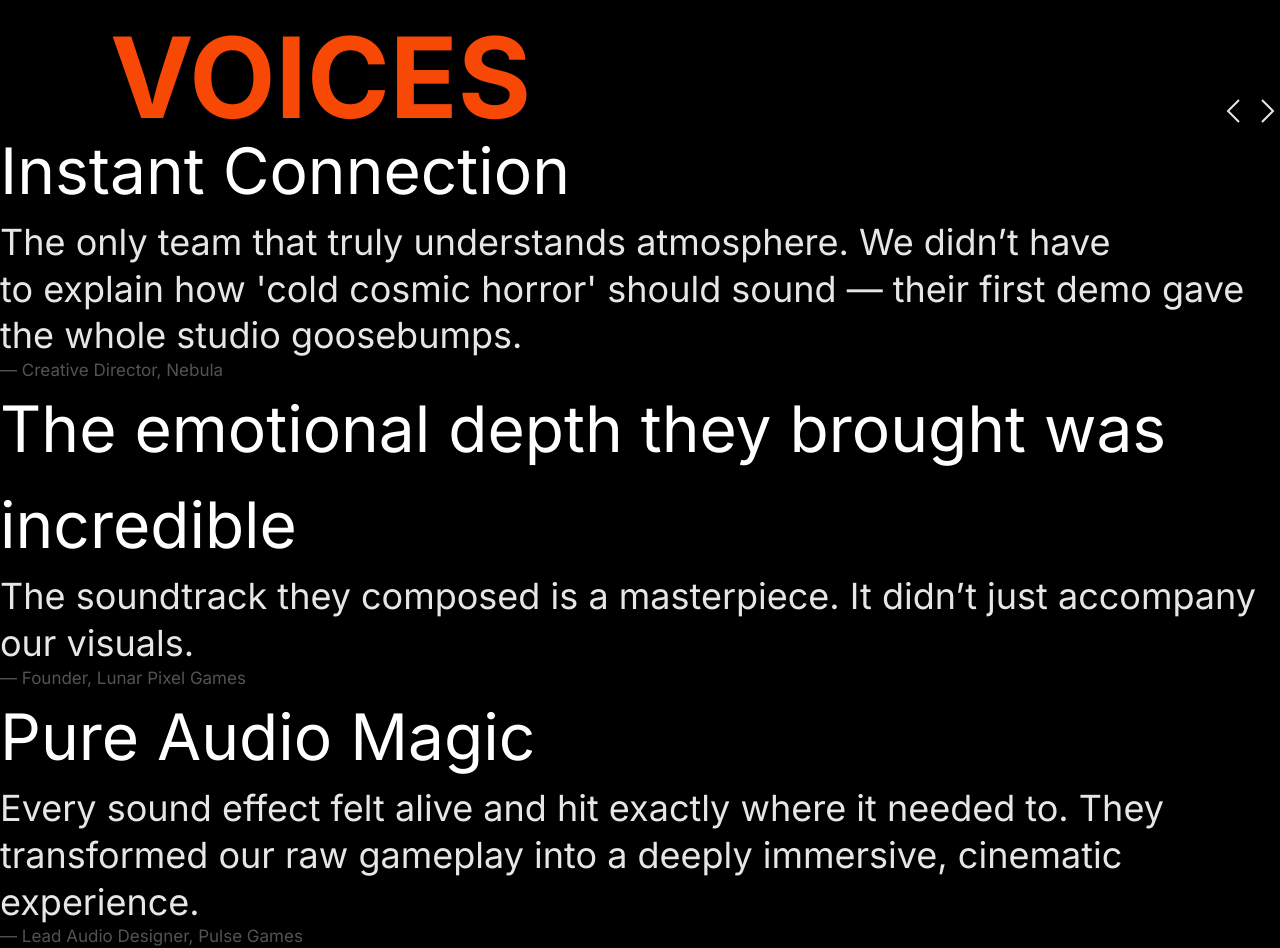
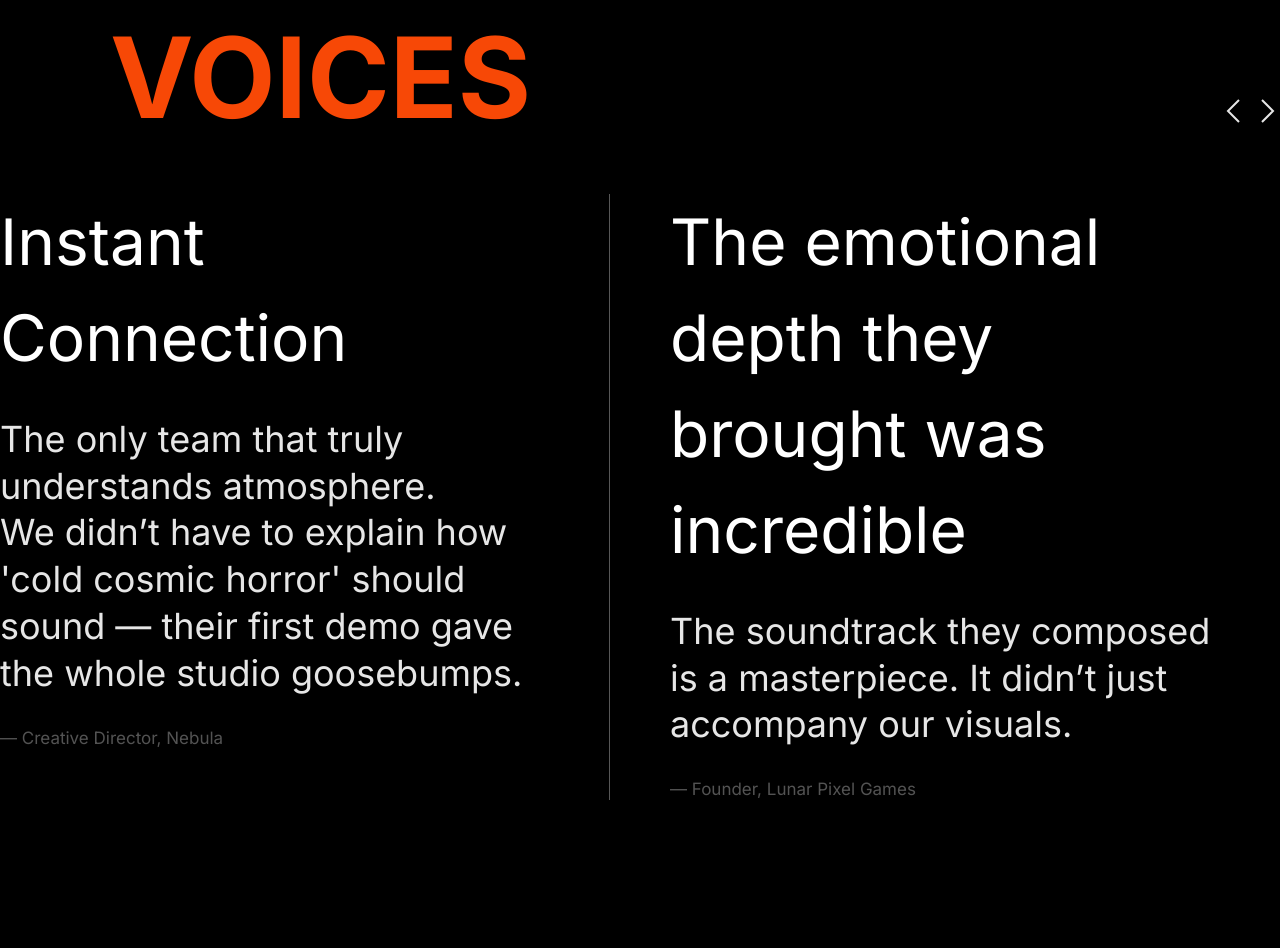
Before and after one commit to Gaskard/soundhalo, a React (Vite) app: page / in a window 1280 px wide. Shown: the part 4580-5528 px from the top of the page. After the commit the page ends 5380 px from the top, so only its background shows below. Built offline with nearby package versions, Linux system fonts and the light colour scheme.

Commit message:
feat(voices): add basic slider state and navigation layout

```diff
--- a/src/components/voices/Voices.tsx
+++ b/src/components/voices/Voices.tsx
@@ -1,20 +1,27 @@
 import './voices.scss'
+
+import type { IReviewsItem } from './Voices.types'
+
+import { useRef, useState } from 'react'
 
 import arrowLeft from './icons/arrowleft.svg'
 import arrowRight from './icons/arrowright.svg'
 
-const reviewData = [
+const reviewData: IReviewsItem[] = [
   {
+    id: 0,
     title: 'Instant Connection',
     text: 'The only team that truly understands atmosphere. We didn’t have to explain how \'cold cosmic horror\' should sound — their first demo gave the whole studio goosebumps.',
     author: '— Creative Director, Nebula'
   },
   {
+    id: 1,
     title: 'The emotional depth they brought was incredible',
     text: 'The soundtrack they composed is a masterpiece. It didn’t just accompany our visuals.',
     author: '— Founder, Lunar Pixel Games'
   },
   {
+    id: 2,
     title: 'Pure Audio Magic',
     text: 'Every sound effect felt alive and hit exactly where it needed to. They transformed our raw gameplay into a deeply immersive, cinematic experience.',
     author: '— Lead Audio Designer, Pulse Games'
@@ -23,29 +30,42 @@ const reviewData = [
 
 
 const Voices = () => {
+  const prevRef = useRef<HTMLButtonElement>(null)
+  const nextRef = useRef<HTMLButtonElement>(null)
+
+  const [currentIndex, setCurrentIndex] = useState(0)
+  const [currentReviews, setCurrentReviews] = useState<IReviewsItem[]>([])
+
+
+  const handleArrowClick = () => {
+    if (nextRef.current) {
+      setCurrentIndex(next => next + 1)
+    }
+  } // do slider arrow click
+
   return (
     <div className="container">
       <section className="voices">
         <div className="voices__head">
           <h2 className="voices__title">Voices</h2>
           <div className="voices__slider">
-            <button className="voices__arrow">
+            <button onClick={handleArrowClick} ref={prevRef} className="voices__arrow">
               <img src={arrowLeft} alt="arrow left"/>
             </button>
-            <button className="voices__arrow">
+            <button onClick={handleArrowClick} ref={nextRef} className="voices__arrow">
               <img src={arrowRight} alt="arrow right"/>
             </button>
           </div>
         </div>
         <div className="voices__review">
-            {reviewData.map(item => (
-              <div className="voices__review__item">
+          {reviewData.map((item : IReviewsItem) => (
+              <div key={item.id} className="voices__review__item">
                 <h3 className="voices__review__title">{item.title}</h3>
                 <p className="voices__review__text">{item.text}</p>
                 <p className="voices__review__author">{item.author}</p>
               </div>
-            ))}
-          </div>
+            )).slice(0, 2)}
+        </div>
       </section>
     </div>
   )
--- /dev/null
+++ b/src/components/voices/Voices.types.ts
@@ -0,0 +1,6 @@
+export interface IReviewsItem {
+  id: number,
+  title: string,
+  text: string,
+  author: string
+}
--- a/src/components/voices/voices.scss
+++ b/src/components/voices/voices.scss
@@ -23,16 +23,34 @@
     gap: 10px;
   }
   &__review {
+    display: grid;
+    grid-template-columns: repeat(2, 1fr);
+    gap: 60px;
+    margin-top: 71px;
+    &__item {
+      display: flex;
+      flex-direction: column;
+      gap: 30px;
+      padding-right: 60px;
+      &:not(:last-child) {
+        border-right: 1px solid var(--color-secondary);
+        height: 100%;
+      }
+    }
     &__title {
       font-weight: 400;
       font-size: 64px;
       color: var(--color-txt-light-akcent);
+      max-width: 18ch;
+      text-wrap: balance;
     }
     &__text {
       font-weight: 400;
       font-size: 36px;
       line-height: 130%;
       color: var(--color-txt-light);
+      max-width: 50ch;
+      text-wrap: pretty;
     }
     &__author {
       font-weight: 400;
```
